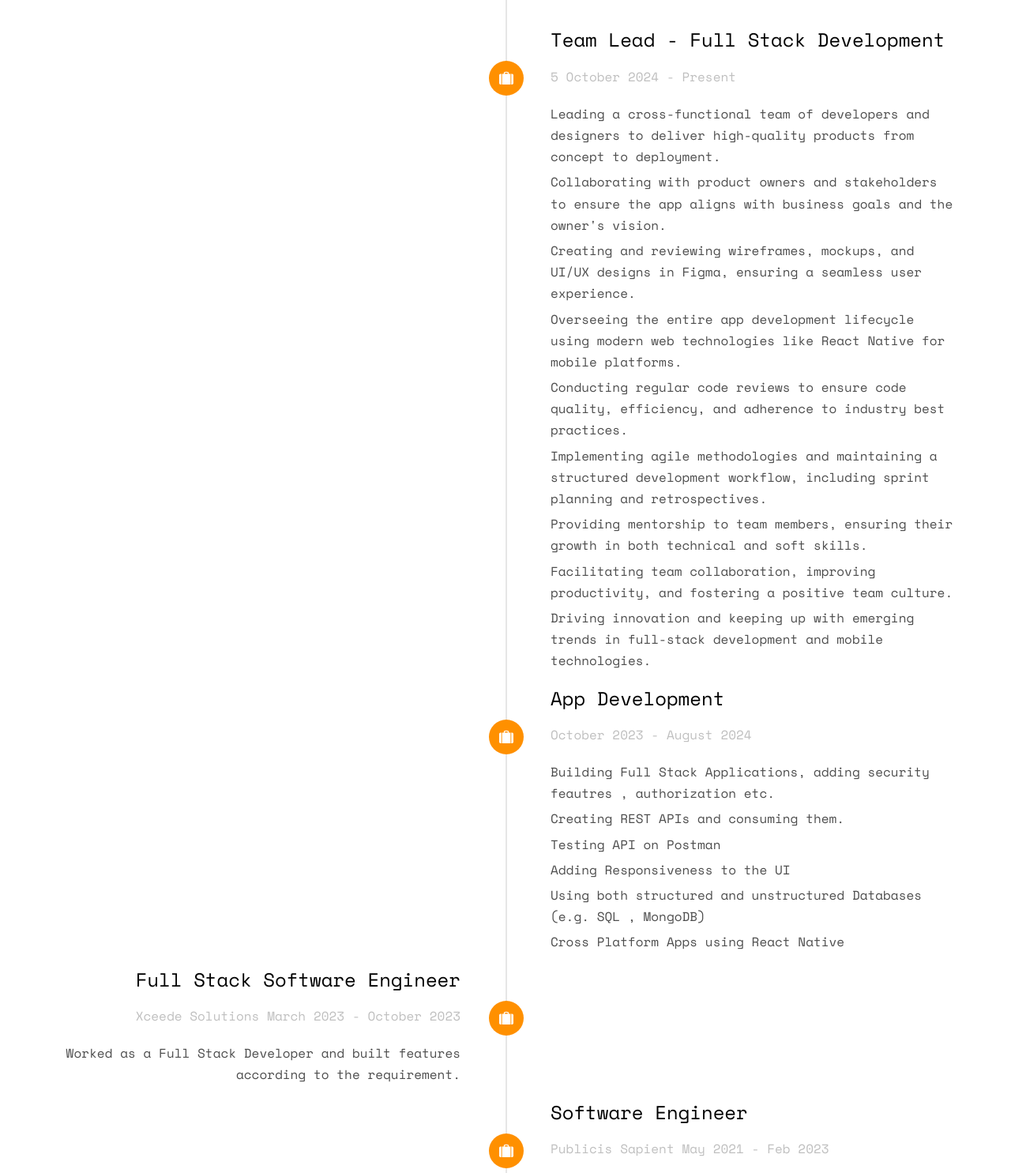
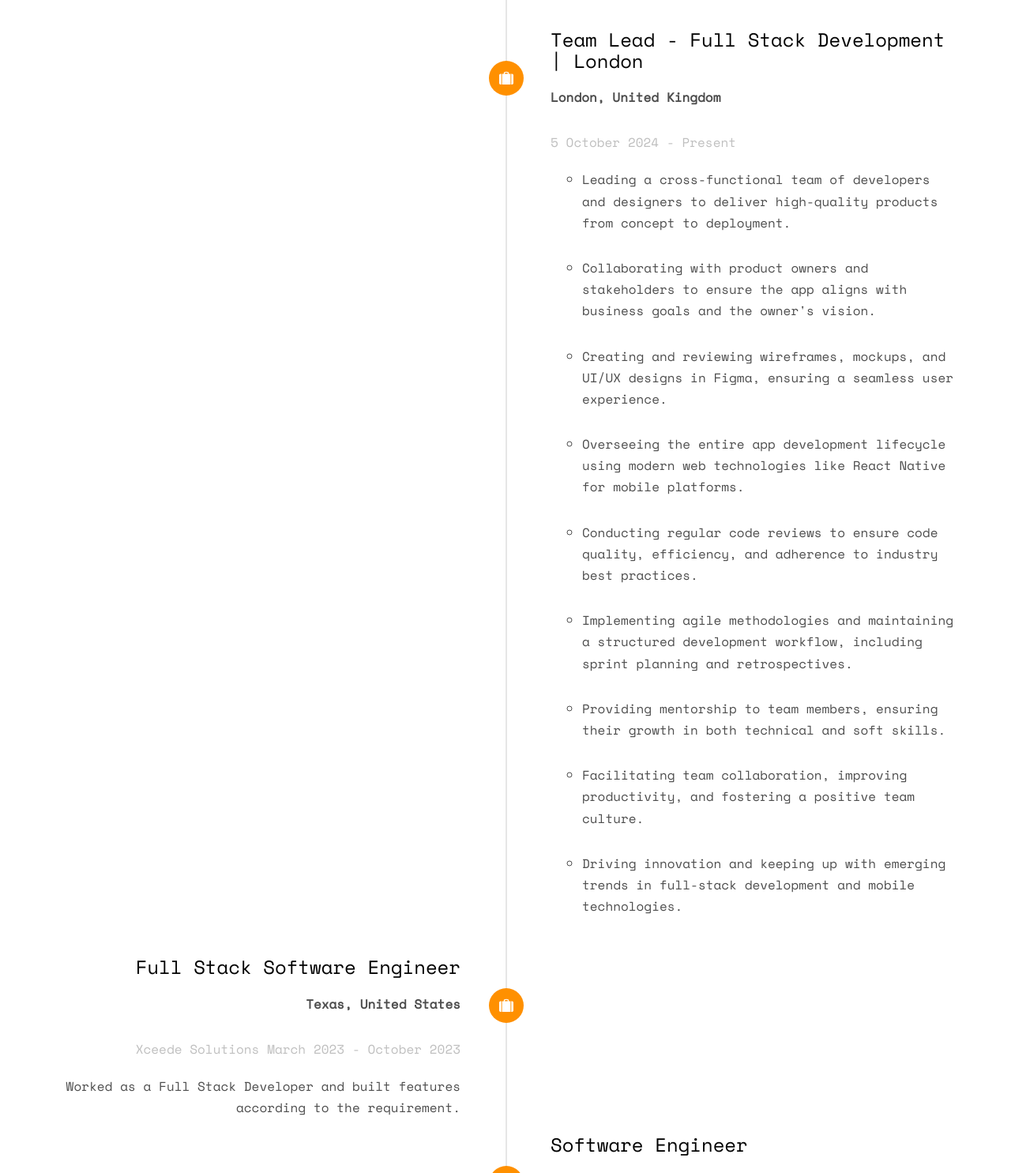
Before and after one commit to ManiKDixit/Manikarnika_Software_Engineer, a plain HTML site: page index.html in a window 1280 px wide. Shown: the part 2039-3524 px from the top of the page at 79% size. Drawn offline with nearby package versions, Linux system fonts and the light colour scheme; files whose address does not match are found by name.

Commit message:
Work update

```diff
--- a/index.html
+++ b/index.html
@@ -112,11 +112,49 @@
 							<div class="timeline-badge"><i class="icon-suitcase"></i></div>
 							<div class="timeline-panel">
 								<div class="timeline-heading">
-									<h3 class="timeline-title">Team Lead - Full Stack Development</h3>
+									<h3 class="timeline-title">Team Lead - Full Stack Development | London</h3>
+									<p><b>London, United Kingdom</b></p>
 									<span class="company">5 October 2024 - Present</span>
 								</div>
 								<div class="timeline-body">
+									<ul>
+										<li>
 											<p>Leading a cross-functional team of developers and designers to deliver high-quality products from concept to deployment.</p>
+
+										</li>
+										<li>
+											<p>Collaborating with product owners and stakeholders to ensure the app aligns with business goals and the owner's vision.</p>
+
+										</li>
+										<li>
+											<p>Creating and reviewing wireframes, mockups, and UI/UX designs in Figma, ensuring a seamless user experience.</p>
+
+										</li>
+										<li>
+											<p>Overseeing the entire app development lifecycle using modern web technologies like React Native for mobile platforms.</p>
+
+										</li>
+										<li>
+											<p>Conducting regular code reviews to ensure code quality, efficiency, and adherence to industry best practices.</p>
+
+										</li>
+										<li>
+											<p>Implementing agile methodologies and maintaining a structured development workflow, including sprint planning and retrospectives.</p>
+
+										</li>
+										<li>
+											<p>Providing mentorship to team members, ensuring their growth in both technical and soft skills.</p>
+
+										</li>
+										<li>
+											<p>Facilitating team collaboration, improving productivity, and fostering a positive team culture.</p>
+
+										</li>
+										<li>
+											<p>Driving innovation and keeping up with emerging trends in full-stack development and mobile technologies.</p>
+
+										</li>
+										<!-- <p>Leading a cross-functional team of developers and designers to deliver high-quality products from concept to deployment.</p>
 										<p>Collaborating with product owners and stakeholders to ensure the app aligns with business goals and the owner's vision.</p>
 										<p>Creating and reviewing wireframes, mockups, and UI/UX designs in Figma, ensuring a seamless user experience.</p>
 										<p>Overseeing the entire app development lifecycle using modern web technologies like React Native for mobile platforms.</p>
@@ -124,12 +162,13 @@
 										<p>Implementing agile methodologies and maintaining a structured development workflow, including sprint planning and retrospectives.</p>
 										<p>Providing mentorship to team members, ensuring their growth in both technical and soft skills.</p>
 										<p>Facilitating team collaboration, improving productivity, and fostering a positive team culture.</p>
-									<p>Driving innovation and keeping up with emerging trends in full-stack development and mobile technologies.</p>
+										<p>Driving innovation and keeping up with emerging trends in full-stack development and mobile technologies.</p> -->
+									</ul>
 								</div>
 							</div>
 						</li>
 
-						<li class="timeline-inverted animate-box">
+						<!-- <li class="timeline-inverted animate-box">
 							<div class="timeline-badge"><i class="icon-suitcase"></i></div>
 							<div class="timeline-panel">
 								<div class="timeline-heading">
@@ -145,12 +184,15 @@
 									<p>Cross Platform Apps using React Native</p>
 								</div>
 							</div>
-						</li>
+						</li> -->
+
+
 						<li class="animate-box timeline-unverted">
 							<div class="timeline-badge"><i class="icon-suitcase"></i></div>
 							<div class="timeline-panel">
 								<div class="timeline-heading">
 									<h3 class="timeline-title">Full Stack Software Engineer</h3>
+									<p><b>Texas, United States</b></p>
 									<span class="company">Xceede Solutions  March 2023 - October 2023 </span>
 								</div>
 								<div class="timeline-body">
```
Lines whose indentation alone changed are shown as unchanged.
